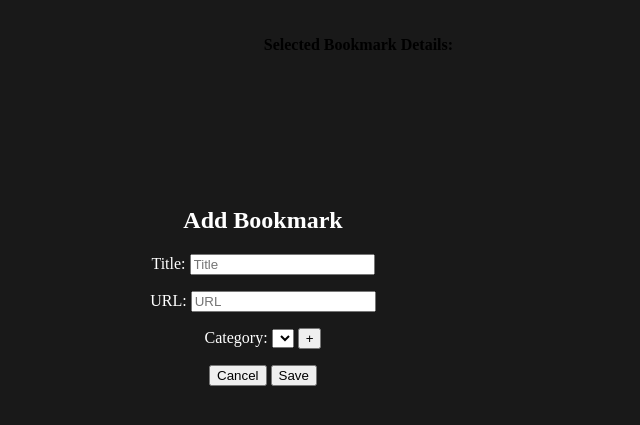
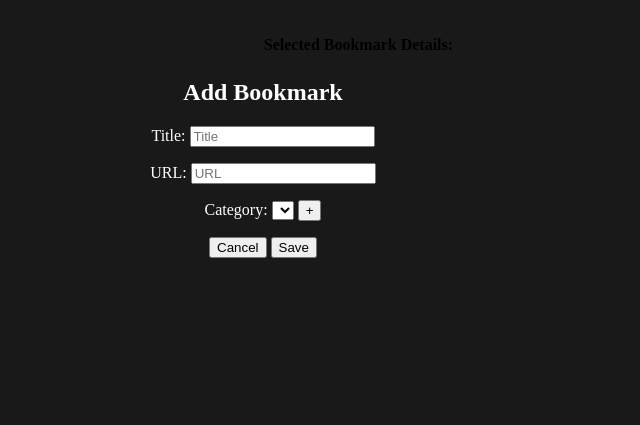
Before and after one commit to Nafis-Mohammad/BookmarkManager, a plain HTML site: page index.html in a window 1280 px wide. Both pictures are taken after a click on the button "Add Bookmark". Shown: the part 69-494 px from the top of the page, without its empty margins (377-1017 px from the left). Drawn offline with Linux system fonts and the light colour scheme.

Commit message:
fixed add bookmark section

```diff
--- a/styles.css
+++ b/styles.css
@@ -37,11 +37,13 @@ h1 {
 }
 
 .modal-overlay {
+  z-index: 1;
+  position: relative;
   background: rgba(0, 0, 0, 0.9);
   color: white;
   width: 100%;
   height: 100%;
-  padding-top: 20%;
+  padding-top: 10%;
   text-align: center;
   position: fixed;
   top: 0;
```
